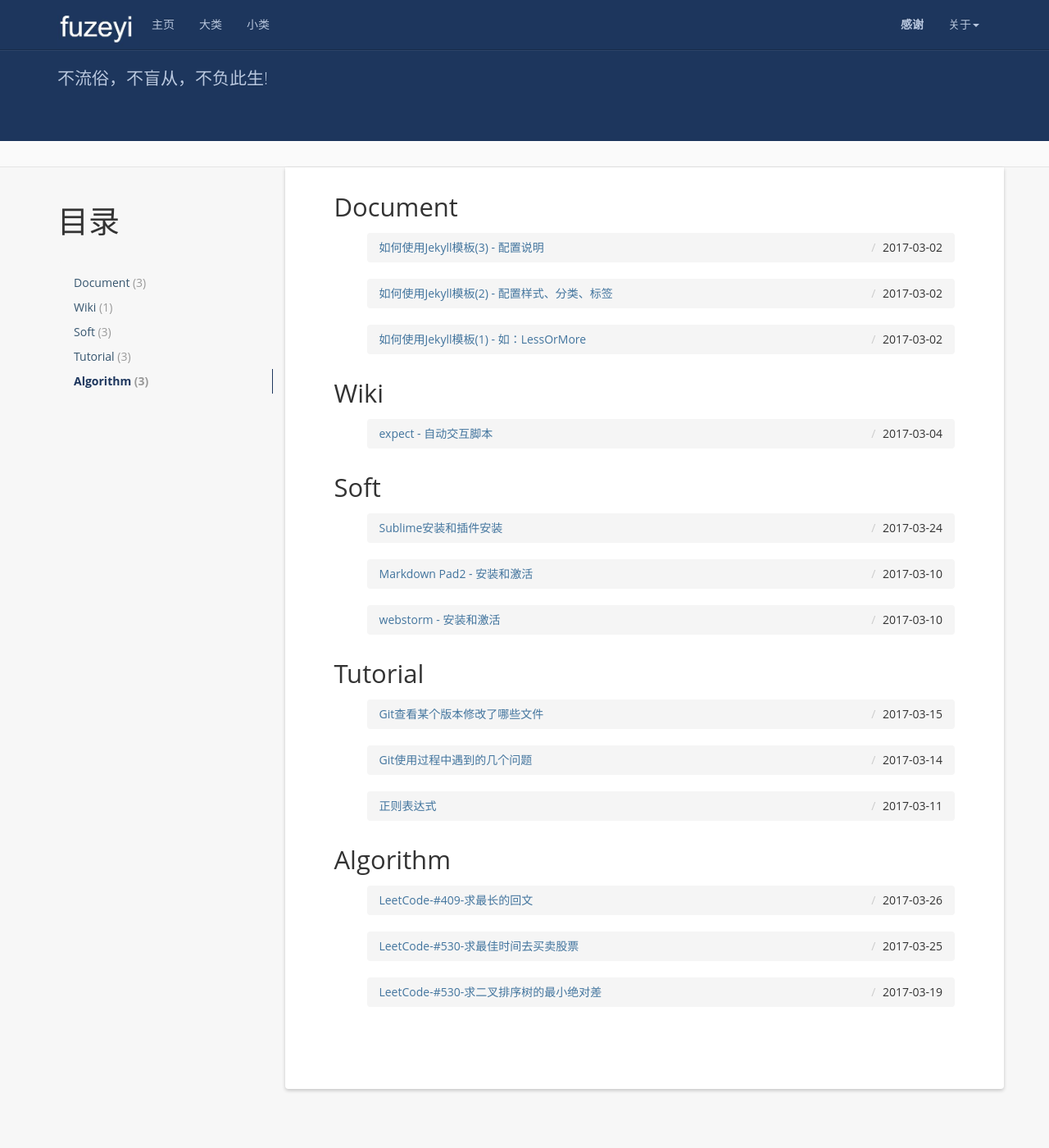
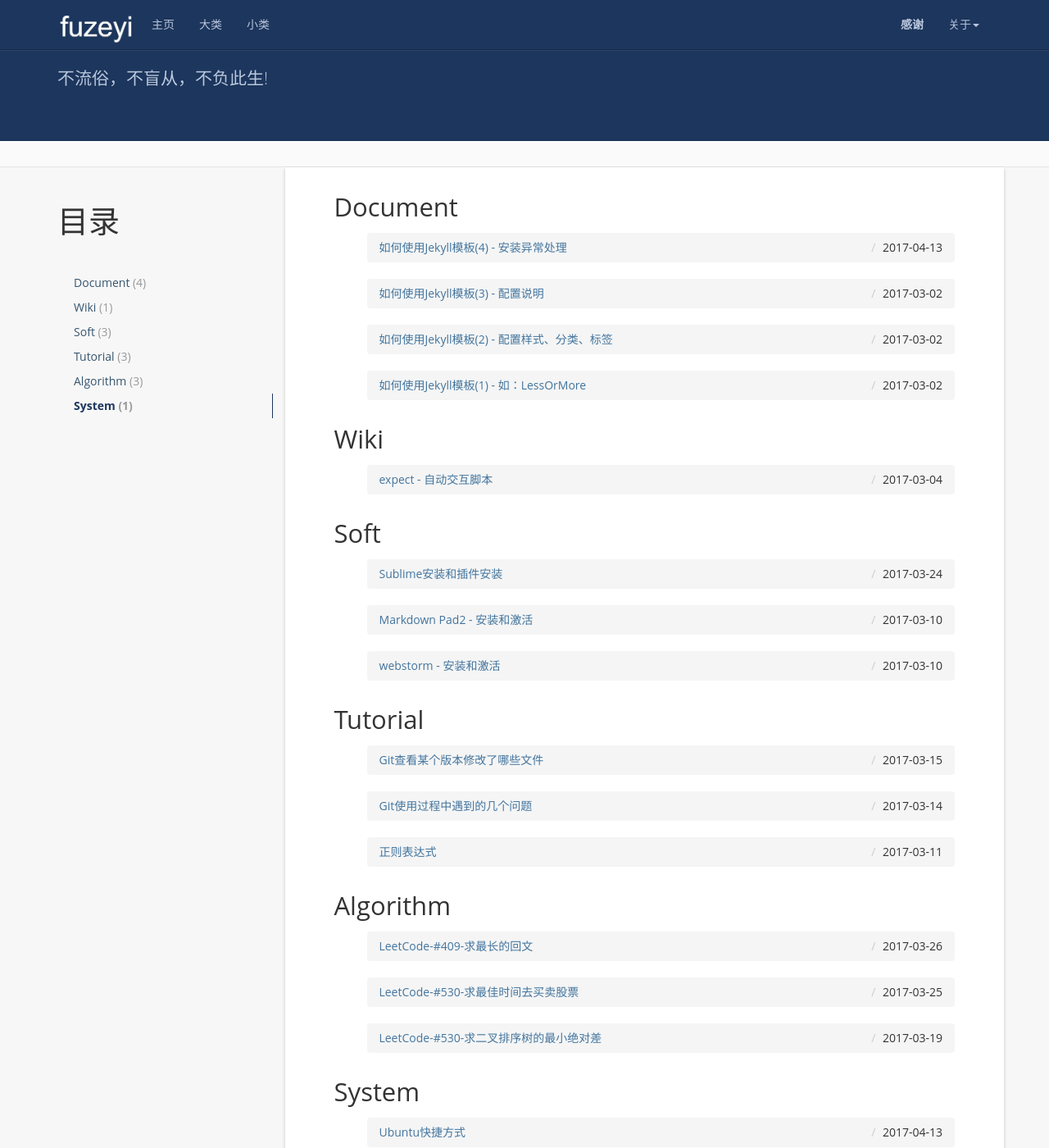
Before and after one commit to fuzeyi/fuzeyi.github.io, a Jekyll site: the page built from categories/index.html, in a window 1280 px wide and 1400 px high. Shown: the whole window at 82% size. Built offline with Jekyll 4.4.1, drawn with Linux system fonts in a browser that asks for light colours; nearby versions of some CDN libraries.

Commit message:
submit: ubuntu操作系统快捷方式提交

```diff
--- a/_config.yml
+++ b/_config.yml
@@ -16,6 +16,9 @@ highlighter: rouge
 permalink: /:categories/:year/:month/:day/:title/
 #permalink: /:year/:month/:day/:title/
 paginate: 10
+
+gems :
+  - jekyll-paginate
 
 exclude: ['README.md', 'Gemfile.lock', 'Gemfile', 'Rakefile']
 
--- /dev/null
+++ b/_posts/2017-04-13-how-to-use-system-ubuntu-shortcut.md
@@ -0,0 +1,21 @@
+---
+layout: post
+title:  Ubuntu快捷方式
+date:   2017-04-13 22:11:00 +0800
+categories: System
+tag: Ubuntu
+---
+
+* content
+{:toc}
+
+
+
+1.Ubuntu命令窗口最大/最小化
+------------------------------------
+
+{% highlight ruby lineno %}
+
+Ctrl + win + 上下箭头
+
+{% endhighlight %}
--- /dev/null
+++ b/_posts/2017-04-13-how-to-use-this-jekyll-exception.md
@@ -0,0 +1,23 @@
+---
+layout: post
+title:  如何使用Jekyll模板(4) - 安装异常处理
+date:   2017-04-13 21:57:00 +0800
+categories: Document
+tag: Jekyll
+---
+
+* content
+{:toc}
+
+
+In Jekyll 3, pagination is deprecated. This post describes how to resolve the error: “Deprecation: You appear to have pagination turned on, but you haven’t included the jekyll-paginate gem. Ensure you have gems: [jekyll-paginate] in your configuration file.”
+
+{% highlight ruby lineno %}
+
+First, make sure you have the gem installed by typing in your terminal: gem install jekyll-paginate
+Next, open _config.yml, add add the following line:
+
+gems :
+  - jekyll-paginate
+
+{% endhighlight %}
```
